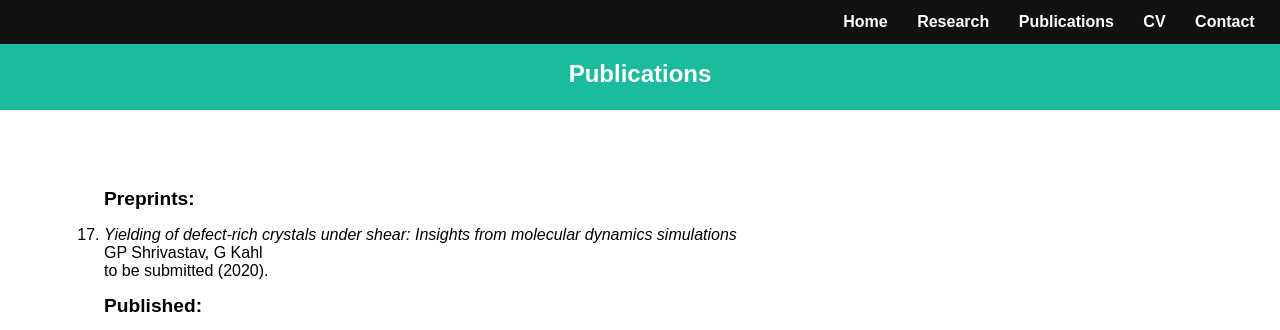
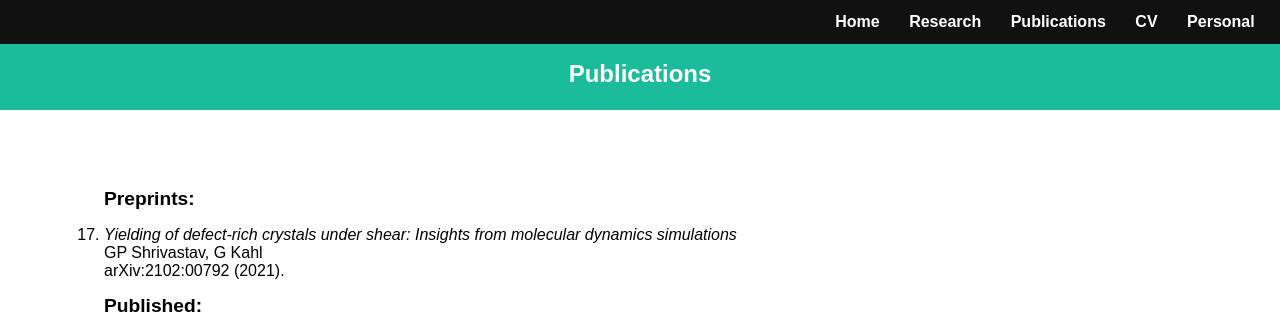
Before and after one commit to gpshrivastav/gpshrivastav.github.io, a plain HTML site: page publications.html in a window 1280 px wide. Shown: the top 330 px of the page. Drawn offline with Linux system fonts and the light colour scheme.

Commit message:
13th commit

```diff
--- a/publications.html
+++ b/publications.html
@@ -116,7 +116,7 @@ h2 {
   <a href="research.html"><b>Research</b></a>
   <a href="publications.html"><b>Publications</b></a>
   <a href="CV.html"><b>CV</b></a>
-  <a href="contact.html"><b>Contact</b></a>
+  <a href="personal.html"><b>Personal</b></a>
 </div>
 <div class="header">
       <h1> Publications </h1>
@@ -127,7 +127,7 @@ h2 {
 	  <h2>Preprints:</h2>
 	       <li> <p class="title">Yielding of defect-rich crystals under shear: Insights from molecular dynamics simulations</p>
                <p class="authors">GP Shrivastav, G Kahl</p>
-                 to be submitted (2020).</li>
+                 arXiv:2102:00792 (2021).</li>
 	  <h2>Published:</h2>
 	  <li> <p class="title"> <a target="_blank" href="https://journals.aps.org/pre/abstract/10.1103/PhysRevE.102.023002">Flow heterogeneities in supercooled liquids and glasses under shear.</a></p>
                <p class="authors">M Golkia, GP Shrivastav, P Chaudhuri, J Horbach</p>
```
